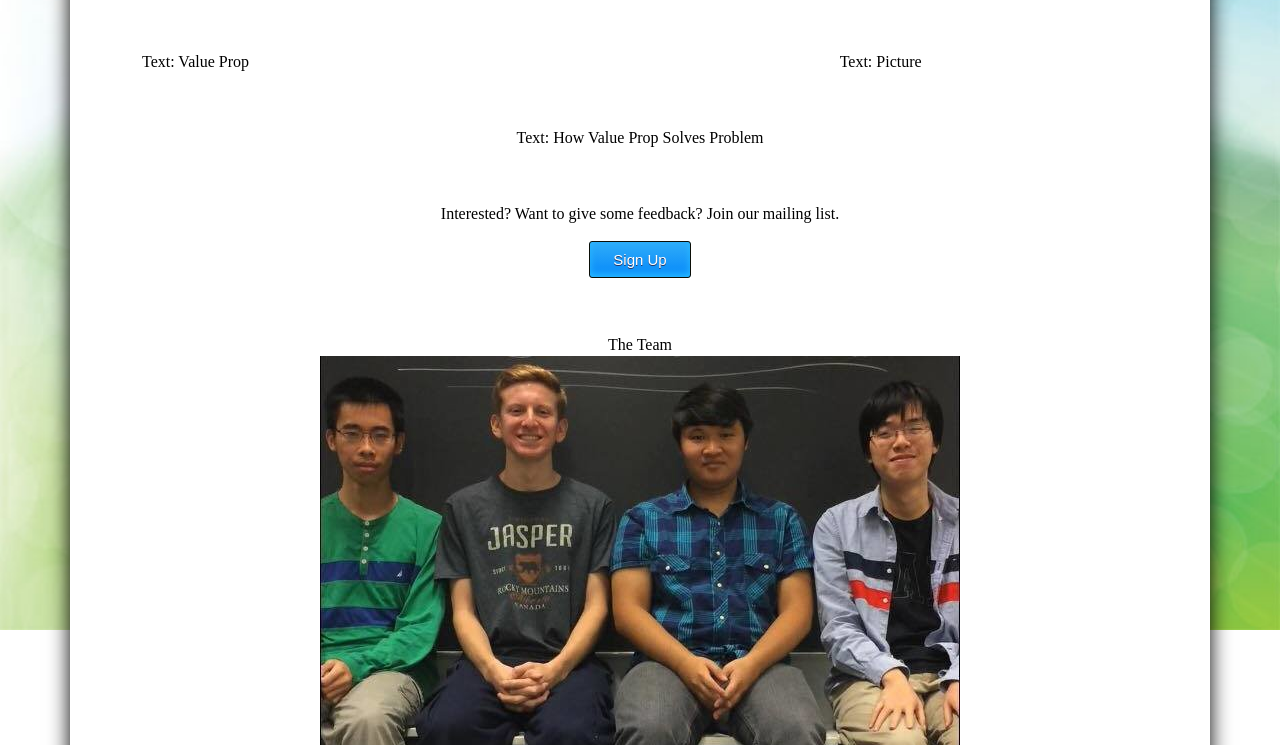
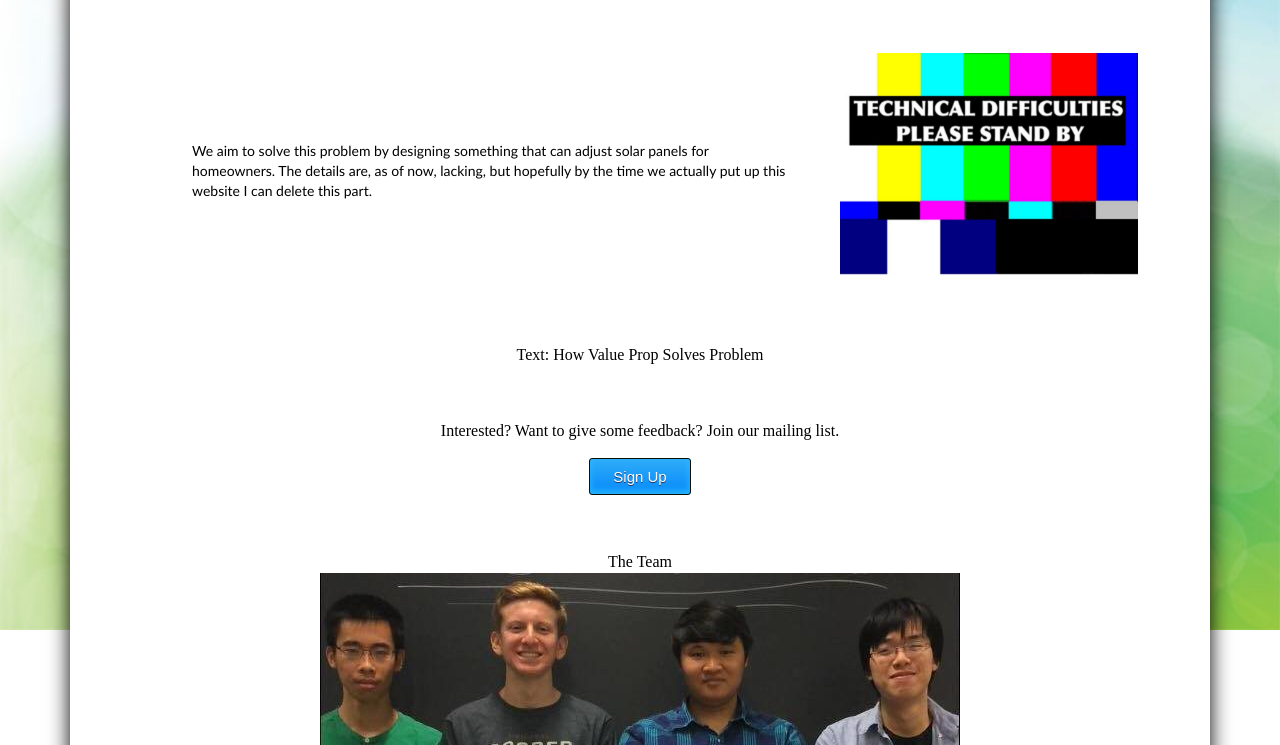
Before and after one commit to Enigmamemory/Sunflower, a plain HTML site: page index.html in a window 1280 px wide. Shown: the part 355-1100 px from the top of the page. Drawn offline with Linux system fonts and the light colour scheme.

Commit message:
Actually custom pictures

```diff
--- a/index.html
+++ b/index.html
@@ -23,7 +23,7 @@ Some sort of title
 <table width="1000">
 <tr>
 
-<td id="pictcell">
+<td id="pictcell" width="300">
 <img src="static/solar_panels.jpg"></img>
 </td>
 
@@ -40,11 +40,11 @@ Some sort of title
 <tr>
 
 <td width="700">
-Text: Value Prop
+<p class="custfont">We aim to solve this problem by designing something that can adjust solar panels for homeowners. The details are, as of now, lacking, but hopefully by the time we actually put up this website I can delete this part.</p>
 </td>
 
-<td width="300">
-Text: Picture
+<td id="pictcell" width="300">
+<img src="static/tech_struggles.jpg"></img>
 </td>
 
 </tr>
--- a/static/index.css
+++ b/static/index.css
@@ -94,7 +94,6 @@ p.custfont {
 }
 
 #pictcell{
-    width:300px;
 }
 
 #pictcell img {
```
Also changed, not shown: static/tech_struggles.jpg (added).
